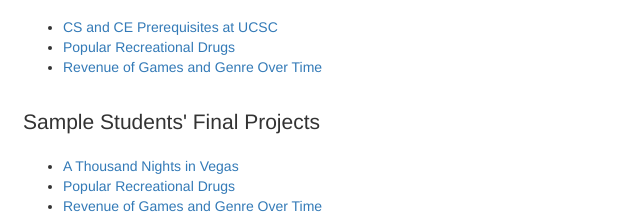
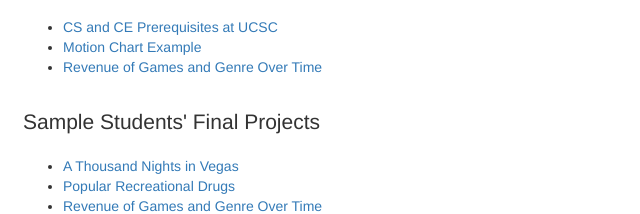
Before and after one commit to JavierJuanillo13/CMPS165Examples, a plain HTML site: page index.html in a window 1280 px wide. Shown: the part 172-386 px from the top of the page, 47-687 px from the left. Drawn offline with Linux system fonts and the light colour scheme.

Commit message:
Update index.html

```diff
--- a/index.html
+++ b/index.html
@@ -78,7 +78,7 @@
                     <!--<li><a href="http://sureshlodha.github.io/GuitarEdition/" target="_blank">The Guide to Gear Comparison Guitarist's Edition</a></li>-->
                     <li><a href="http://sureshlodha.github.io/RadialLayout/Bundleindex.html" target="_blank">CS and CE Prerequisites at UCSC</a></li>
                     <!--<li><a href="http://sureshlodha.github.io/ImmigrationCalifornia/" target="_blank">Immigration into California</a></li>-->
-                    <li><a href="http://sureshlodha.github.io/PopularDrugs/" target="_blank">Popular Recreational Drugs</a></li>
+                    <li><a href="http://sureshlodha.github.io/MotionChart/MotionChartindex.html" target="_blank">Motion Chart Example</a></li>
                     <li><a href="http://sureshlodha.github.io/RevenueOfGames/" target="_blank">Revenue of Games and Genre Over Time</a></li>
                     <!--<li><a href="http://sureshlodha.github.io/KeystonePipeline/" target="_blank">Campaign Finance in Congress(Keystone)</a></li>-->
                 </ul>
```
